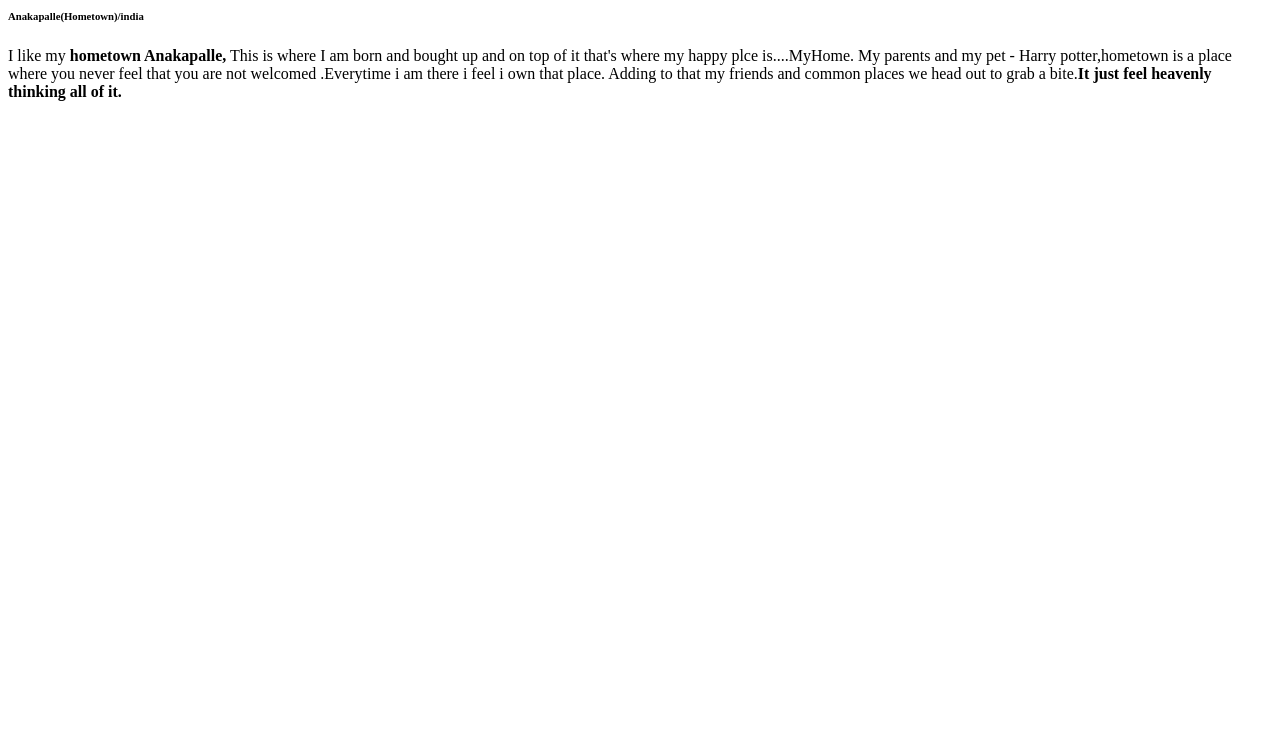
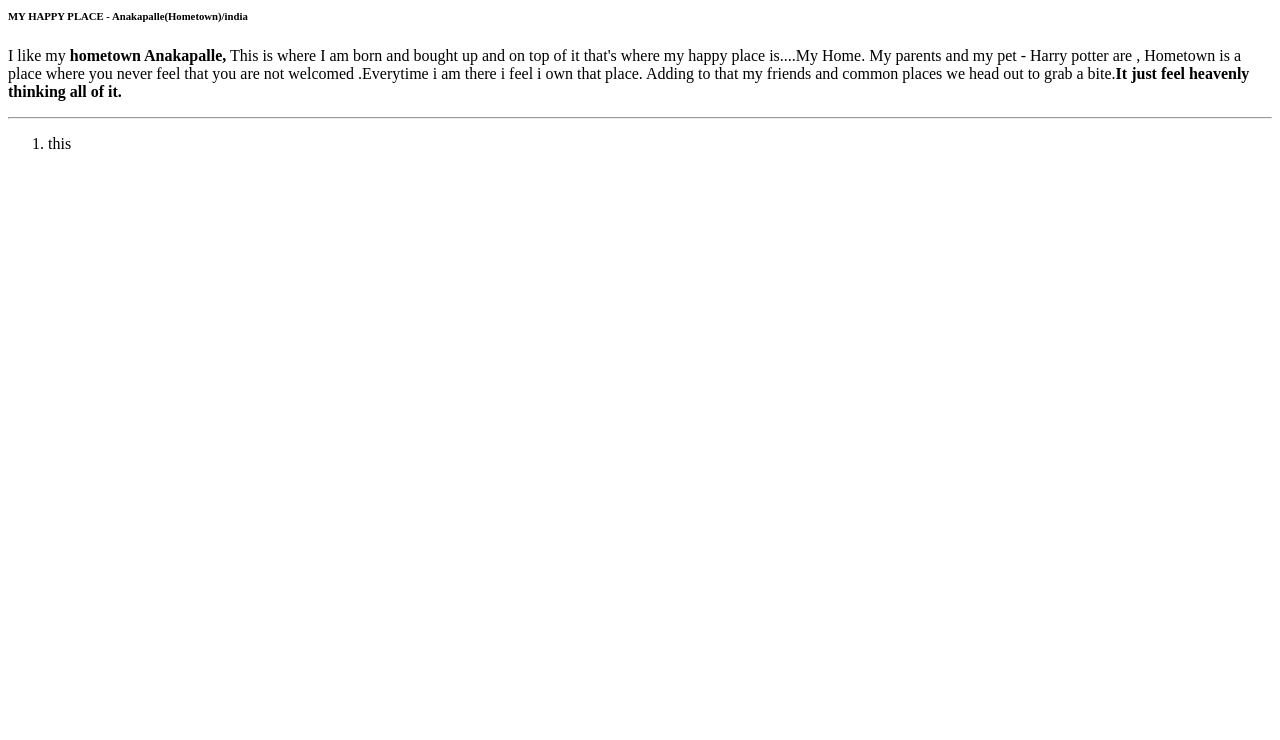
Before and after one commit to 44-563-WebApps-F21/webapps-f21-assignment-3-SarathArrepu, a plain HTML site: page index.html in a window 1280 px wide. Shown: the part 60-800 px from the top of the page. Drawn offline with Linux system fonts and the light colour scheme.

Commit message:
Update index.html

```diff
--- a/index.html
+++ b/index.html
@@ -4,9 +4,13 @@
     </head>
     <body>
         <h1>This is Sarath Arrepu</h1>
-        <h6>Anakapalle(Hometown)/india</h6>
-        <p>I like my <b>hometown Anakapalle,</b> This is where I am born and bought up and on top of it that's where my happy plce is....MyHome.
-            My parents and my pet - Harry potter,hometown is a place where you never feel that you are not welcomed .Everytime i am there i feel i own that place.
+        <h6><b>MY HAPPY PLACE</b> - Anakapalle(Hometown)/india</h6>
+        <p>I like my <b>hometown Anakapalle,</b> This is where I am born and bought up and on top of it that's where my happy place is....My Home.
+            My parents and my pet - Harry potter are , Hometown is a place where you never feel that you are not welcomed .Everytime i am there i feel i own that place.
             Adding to that my friends and common places we head out to grab a bite.<b>It just feel heavenly thinking all of it.</b>
     </body>
+    <hr>
+    <ol>
+        <li>this</li>
+    </ol>
 </html>
```
